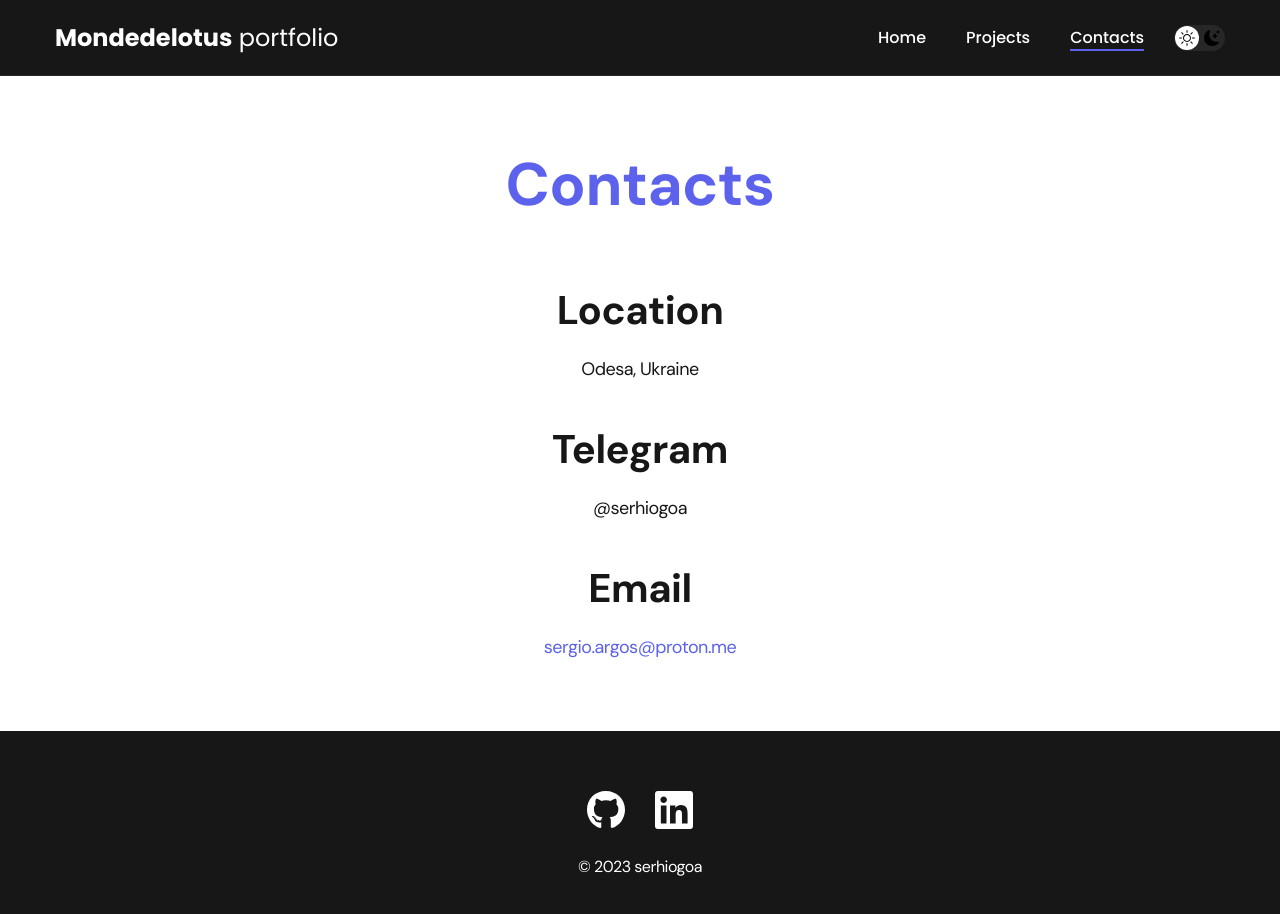
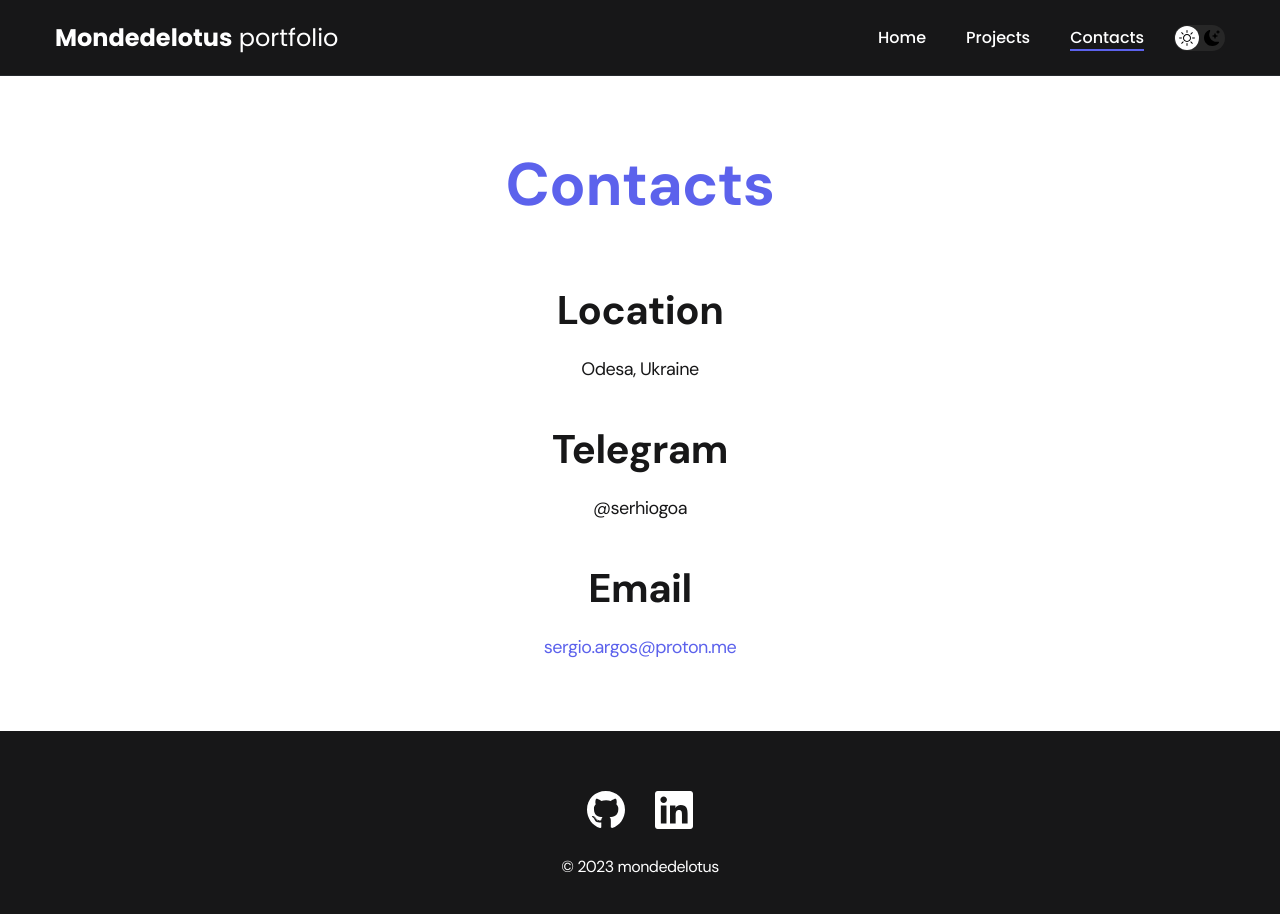
Before and after one commit to mondedelotus/react-portfolio, a React (Create React App) app: page /contacts in a window 1280 px wide. Shown: the top 914 px of the page. Built offline with nearby package versions, Linux system fonts and the light colour scheme; the HTML template or start-up script is replaced by a standard one.

Commit message:
changed footer caption

```diff
--- a/src/components/footer/footer.js
+++ b/src/components/footer/footer.js
@@ -13,7 +13,7 @@ const Footer = () => {
                     <li className="social__item"><a href="#!"><img src={linkedin} alt="Link" /></a></li>
                 </ul>
                 <div className="copyright">
-                    <p>© 2023 serhiogoa</p>
+                    <p>© 2023 mondedelotus</p>
                 </div>
             </div>
         </div>
```
